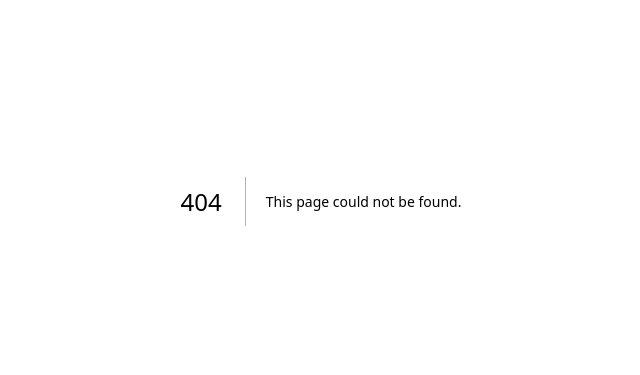
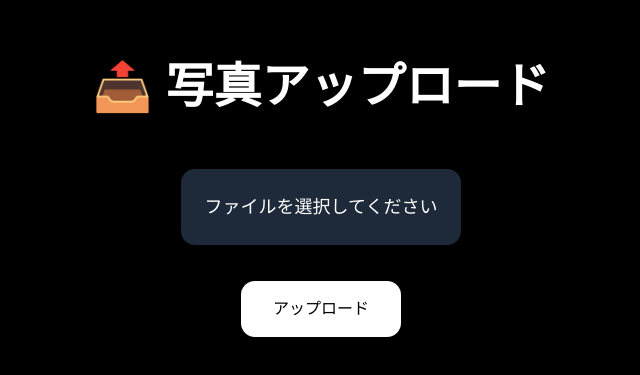
Before and after one commit to ShtTnk/Olyble, a Next.js app: page /upload-page in a window 1280 px wide. Before the commit this address had no page. Shown: the part 199-574 px from the top of the page, without its empty margins (319-959 px from the left). Built offline with nearby package versions, Linux system fonts and the light colour scheme.

Commit message:
added photo upload and view function

```diff
--- /dev/null
+++ b/next.config.js
@@ -0,0 +1,15 @@
+/** @type {import('next').NextConfig} */
+const nextConfig = {
+  images: {
+    remotePatterns: [
+      {
+        protocol: 'https',
+        hostname: 'wmyratrypgtlbbrarimr.supabase.co',
+        port: '',
+        pathname: '/storage/v1/object/public/**',
+      },
+    ],
+  },
+}
+
+module.exports = nextConfig
--- a/package.json
+++ b/package.json
@@ -15,7 +15,8 @@
     "framer-motion": "^12.23.22",
     "next": "15.5.4",
     "react": "19.1.0",
-    "react-dom": "19.1.0"
+    "react-dom": "19.1.0",
+    "uuid": "^13.0.0"
   },
   "devDependencies": {
     "@eslint/eslintrc": "^3",
--- a/src/app/api/getAlbum/route.ts
+++ b/src/app/api/getAlbum/route.ts
@@ -1,17 +1,19 @@
+// src/app/api/getAlbum/route.ts
 import { supabase } from "@/app/lib/supabaseClient";
 
 export async function GET() {
-  // DBからphotosを取得
-  const { data: photos, error } = await supabase
-    .from("photos")
-    .select("file_path");
+  // photosバケットからファイル一覧を取得
+  const { data: files, error } = await supabase.storage.from("photos").list();
 
-  if (error) return new Response(JSON.stringify({ error: error.message }), { status: 500 });
+  if (error) {
+    return new Response(JSON.stringify({ error: error.message }), { status: 500 });
+  }
 
-  // Storageの公開URLを作る
-  const urls = photos.map(photo =>
-    supabase.storage.from("album").getPublicUrl(photo.file_path).data.publicUrl
-  );
+  // 公開 URL を生成
+const urls = files.map(file => {
+  const { data } = supabase.storage.from("photos").getPublicUrl(file.name);
+  return data.publicUrl;
+});
 
   return new Response(JSON.stringify({ images: urls }), { status: 200 });
 }
--- a/src/app/api/upload/route.ts
+++ b/src/app/api/upload/route.ts
@@ -1,25 +1,53 @@
 import { supabase } from "@/app/lib/supabaseClient";
+import { v4 as uuidv4 } from "uuid";
+
+const userId = uuidv4(); // 仮ユーザーID
 
 export async function POST(req: Request) {
-  const file = await req.blob(); // fetchで送られたファイル
-  const fileName = `${Date.now()}-${Math.random().toString(36).substring(2)}`;
+    try {
+        const formData = await req.formData();
+        const file = formData.get("file") as File;
 
-  // 1. Storageにアップロード
-  const { data: storageData, error: storageError } = await supabase.storage
-    .from("album")
-    .upload(fileName, file);
+        if (!file) return new Response(JSON.stringify({ error: "ファイルが選択されてません" }), { status: 400 });
 
-  if (storageError) return new Response(JSON.stringify({ error: storageError.message }), { status: 500 });
+        // ユニークファイル名
+        const fileName = `${Date.now()}-${file.name}`;
 
-  // 2. DBにレコード追加
-  const { data: dbData, error: dbError } = await supabase
-    .from("photos")
-    .insert([{ file_path: fileName, title: fileName, timestamp: new Date().toISOString() }]);
+        const bucketName = "photos"; // Storage バケット名
+        // ArrayBuffer を使う
+        const arrayBuffer = await file.arrayBuffer();
 
-  if (dbError) return new Response(JSON.stringify({ error: dbError.message }), { status: 500 });
+        // Storage アップロード
+        const { error: storageError } = await supabase.storage
+            .from(bucketName)
+            .upload(fileName, arrayBuffer, {
+                contentType: file.type || "image/jpeg",
+                upsert: false,
+                duplex: "half",
+            });
 
-  // 3. 公開URL生成
-  const publicUrl = supabase.storage.from("album").getPublicUrl(fileName).data.publicUrl;
+        // 公開URL取得
+        const publicUrl = supabase.storage.from(bucketName).getPublicUrl(fileName).data.publicUrl;
 
-  return new Response(JSON.stringify({ publicUrl }), { status: 200 });
+        if (storageError) return new Response(JSON.stringify({ error: storageError.message }), { status: 500 });
+
+        // DB に登録
+        const { error: dbError } = await supabase
+            .from("photos")
+            .insert([{
+                title: file.name,
+                file_path: fileName,       // Storage にアップしたパス
+                event_id: null,            // 必要なら event_id
+                uploaded_by: userId,      // 例：ユーザーIDとか
+                uploaded_at: new Date().toISOString() // ← ここが timestamp の代わり
+            }]);
+
+        if (dbError) return new Response(JSON.stringify({ error: dbError.message }), { status: 500 });
+
+        return new Response(JSON.stringify({ publicUrl }), { status: 200 });
+
+    } catch (err) {
+        console.error(err);
+        return new Response(JSON.stringify({ error: "サーバーエラー" }), { status: 500 });
+    }
 }
--- a/src/app/lib/supabaseClient.ts
+++ b/src/app/lib/supabaseClient.ts
@@ -1,7 +1,14 @@
-// src/lib/supabaseClient.ts
-import { createClient } from '@supabase/supabase-js'
+// // src/lib/supabaseClient.ts
+// import { createClient } from '@supabase/supabase-js'
 
-const supabaseUrl = process.env.NEXT_PUBLIC_SUPABASE_URL!
-const supabaseAnonKey = process.env.NEXT_PUBLIC_SUPABASE_ANON_KEY!
+// const supabaseUrl = process.env.NEXT_PUBLIC_SUPABASE_URL!
+// const supabaseAnonKey = process.env.NEXT_PUBLIC_SUPABASE_ANON_KEY!
 
-export const supabase = createClient(supabaseUrl, supabaseAnonKey)
+// export const supabase = createClient(supabaseUrl, supabaseAnonKey)
+
+import { createClient } from "@supabase/supabase-js";
+
+export const supabase = createClient(
+  process.env.NEXT_PUBLIC_SUPABASE_URL!,
+  process.env.SUPABASE_SERVICE_ROLE_KEY! // ← これで RLS 無視
+);
--- a/src/app/page.tsx
+++ b/src/app/page.tsx
@@ -1,5 +1,5 @@
 "use client";
-import { motion } from "framer-motion";
+import { motion, AnimatePresence } from "framer-motion";
 import Image from "next/image";
 import NextEvent from "@/app/components/NextEvent"; // 👈 import
 import { EventList } from "@/app/components/EventList";
@@ -72,6 +72,8 @@ export default function Home() {
     "text-purple-500",
   ]; // 虹色クラスの配列
   const router = useRouter(); // ← ルーター 画面遷移のため
+  const [images, setImages] = useState<string[]>([]);
+  const [current, setCurrent] = useState(0);
 
   const shootBall = () => {
     if (!buttonRef.current) return;
@@ -90,6 +92,7 @@ export default function Home() {
     setGoalCount((prev) => prev + 1);
   };
 
+  // 予定一覧取得
   useEffect(() => {
     const fetchData = async () => {
       const startTime = Date.now();
@@ -109,6 +112,35 @@ export default function Home() {
     };
     fetchData();
   }, []);
+
+  // APIから画像一覧を取得
+  useEffect(() => {
+    const fetchImages = async () => {
+      try {
+        const res = await fetch("/api/getAlbum");
+        const data = await res.json();
+        if (data.images) setImages(data.images);
+      } catch (err) {
+        console.error(err);
+      }
+    };
+
+    fetchImages();
+  }, []);
+
+  // 画像スライドショー用
+  useEffect(() => {
+    if (images.length === 0) return;
+
+    // 3秒ごとに画像切り替え
+    const interval = setInterval(() => {
+      setCurrent((prev) => (prev + 1) % images.length);
+    }, 3000);
+
+    return () => clearInterval(interval);
+  }, [images]);
+
+  // タイトルテキスト
   const text = " Welcome  to  Olyble  FC  Home !";
 
   return (
@@ -229,6 +261,37 @@ export default function Home() {
             scrolling="auto"
             title="フットサル予約カレンダー"
           />
+          <div className="relative w-full max-w-3xl h-[400px] mx-auto overflow-hidden rounded-2xl shadow-lg">
+            {images.length > 0 && (
+              <AnimatePresence mode="wait">
+                <motion.img
+                  key={images[current]}
+                  src={images[current]}
+                  alt="photo"
+                  initial={{ opacity: 0, x: 100 }}
+                  animate={{ opacity: 1, x: 0 }}
+                  exit={{ opacity: 0, x: -100 }}
+                  transition={{ duration: 0.8 }}
+                  className="absolute w-full h-full object-cover"
+                />
+              </AnimatePresence>
+            )}
+          </div>
+          <button
+            onClick={() => router.push("/upload-page")}
+            className="
+                px-6 py-3
+                bg-white dark:bg-gray-800
+                text-black dark:text-white
+                border-2 border-black dark:border-white
+                rounded-full
+                hover:bg-gray-200 dark:hover:bg-gray-700
+                transition
+                shadow-md"
+          >
+            写真アップロードページへ
+          </button>
+
           <ol className="font-mono list-inside list-decimal text-sm/6 text-center sm:text-left">
             <li className="mb-2 tracking-[-.01em]">
               ⚽ Olyble Football Club ⚽
--- /dev/null
+++ b/src/app/upload-page/page.tsx
@@ -0,0 +1,109 @@
+"use client";
+import { useState, useEffect } from "react";
+import { motion } from "framer-motion";
+
+export default function UploadPage() {
+  const [files, setFiles] = useState<File[]>([]);
+  const [previews, setPreviews] = useState<string[]>([]); // アップロード前プレビュー
+  const [loading, setLoading] = useState(false);
+  const [success, setSuccess] = useState(false);
+  const [uploadedUrls, setUploadedUrls] = useState<string[]>([]); // アップロード後プレビュー
+
+  // ファイル選択時にプレビュー生成
+  useEffect(() => {
+    if (!files.length) {
+      setPreviews([]);
+      return;
+    }
+    const urls = files.map(file => URL.createObjectURL(file));
+    setPreviews(urls);
+
+    return () => urls.forEach(url => URL.revokeObjectURL(url));
+  }, [files]);
+
+  const handleFileChange = (e: React.ChangeEvent<HTMLInputElement>) => {
+    if (!e.target.files) return;
+    setFiles(Array.from(e.target.files));
+    setSuccess(false);
+    setUploadedUrls([]);
+  };
+
+  const handleUpload = async () => {
+    if (!files.length) return alert("ファイルを選択してください！");
+    setLoading(true);
+
+    try {
+      const uploaded: string[] = [];
+
+      for (const file of files) {
+        const formData = new FormData();
+        formData.append("file", file);
+
+        const res = await fetch("/api/upload", {
+          method: "POST",
+          body: formData,
+        });
+        const data = await res.json();
+        if (!res.ok) throw new Error(data.error || "アップロード失敗");
+
+        uploaded.push(data.publicUrl);
+      }
+
+      setSuccess(true);
+      setUploadedUrls(uploaded);
+    } catch (err: any) {
+      console.error(err);
+      alert(err.message || "アップロード失敗しました");
+    } finally {
+      setLoading(false);
+    }
+  };
+
+  return (
+    <motion.div
+      initial={{ opacity: 0 }}
+      animate={{ opacity: 1 }}
+      transition={{ duration: 1.2 }}
+      className="min-h-screen flex flex-col items-center justify-center bg-black text-white p-8 gap-8"
+    >
+      <h1 className="text-4xl sm:text-5xl font-extrabold text-center mb-6">📤 写真アップロード</h1>
+
+      <label className="flex flex-col items-center bg-gray-800 px-6 py-6 border-2 border-black dark:border-white rounded-2xl cursor-pointer hover:bg-gray-700 transition">
+        <span className="text-lg">{files.length ? `${files.length} ファイル選択済み` : "ファイルを選択してください"}</span>
+        <input type="file" multiple className="hidden" onChange={handleFileChange} />
+      </label>
+
+      {/* アップロード前プレビュー */}
+      {previews.length > 0 && (
+        <motion.div initial={{ opacity: 0 }} animate={{ opacity: 1 }} className="mt-4 flex flex-wrap gap-4">
+          {previews.map((url, i) => (
+            <div key={i} className="flex flex-col items-center">
+              <p className="text-gray-400 text-sm">プレビュー {i + 1}</p>
+              <img src={url} alt={`preview-${i}`} className="max-w-xs rounded-xl shadow-md" />
+            </div>
+          ))}
+        </motion.div>
+      )}
+
+      <button
+        onClick={handleUpload}
+        disabled={loading}
+        className="px-8 py-4 bg-white text-black dark:bg-gray-800 dark:text-white border-2 border-black dark:border-white rounded-2xl hover:bg-gray-200 dark:hover:bg-gray-700 transition shadow-md"
+      >
+        {loading ? "アップロード中..." : "アップロード"}
+      </button>
+
+      {/* アップロード後プレビュー */}
+      {success && uploadedUrls.length > 0 && (
+        <motion.div initial={{ opacity: 0 }} animate={{ opacity: 1 }} className="mt-4 flex flex-wrap gap-4">
+          {uploadedUrls.map((url, i) => (
+            <div key={i} className="flex flex-col items-center">
+              <p className="text-green-400 font-bold text-sm">アップロード成功 {i + 1}</p>
+              <img src={url} alt={`uploaded-${i}`} className="max-w-xs rounded-xl shadow-lg" />
+            </div>
+          ))}
+        </motion.div>
+      )}
+    </motion.div>
+  );
+}
--- a/src/upload-page/page.tsx
+++ /dev/null
@@ -1,41 +0,0 @@
-// アップロードフォームのコンポーネント フォーム作る（React/Next.js ページ）
-"use client";
-import { useState } from "react";
-
-export default function UploadPage() {
-  const [file, setFile] = useState<File | null>(null);
-  const [loading, setLoading] = useState(false);
-
-  const handleFileChange = (e: React.ChangeEvent<HTMLInputElement>) => {
-    if (e.target.files?.[0]) setFile(e.target.files[0]);
-  };
-
-  const handleUpload = async () => {
-    if (!file) return;
-    setLoading(true);
-
-    // 1. Storage にアップロード
-    const { data, error: storageError } = await fetch("/api/upload", {
-      method: "POST",
-      body: file
-    }).then(res => res.json());
-
-    if (storageError) {
-      alert(storageError);
-      setLoading(false);
-      return;
-    }
-
-    alert("アップロード成功！ URL: " + data.publicUrl);
-    setLoading(false);
-  };
-
-  return (
-    <div>
-      <input type="file" onChange={handleFileChange} />
-      <button onClick={handleUpload} disabled={loading}>
-        {loading ? "アップロード中..." : "アップロード"}
-      </button>
-    </div>
-  );
-}
```
Also changed, not shown: 1 other file (tests, documents, lock files or other folders). Lines whose indentation alone changed are shown as unchanged.
